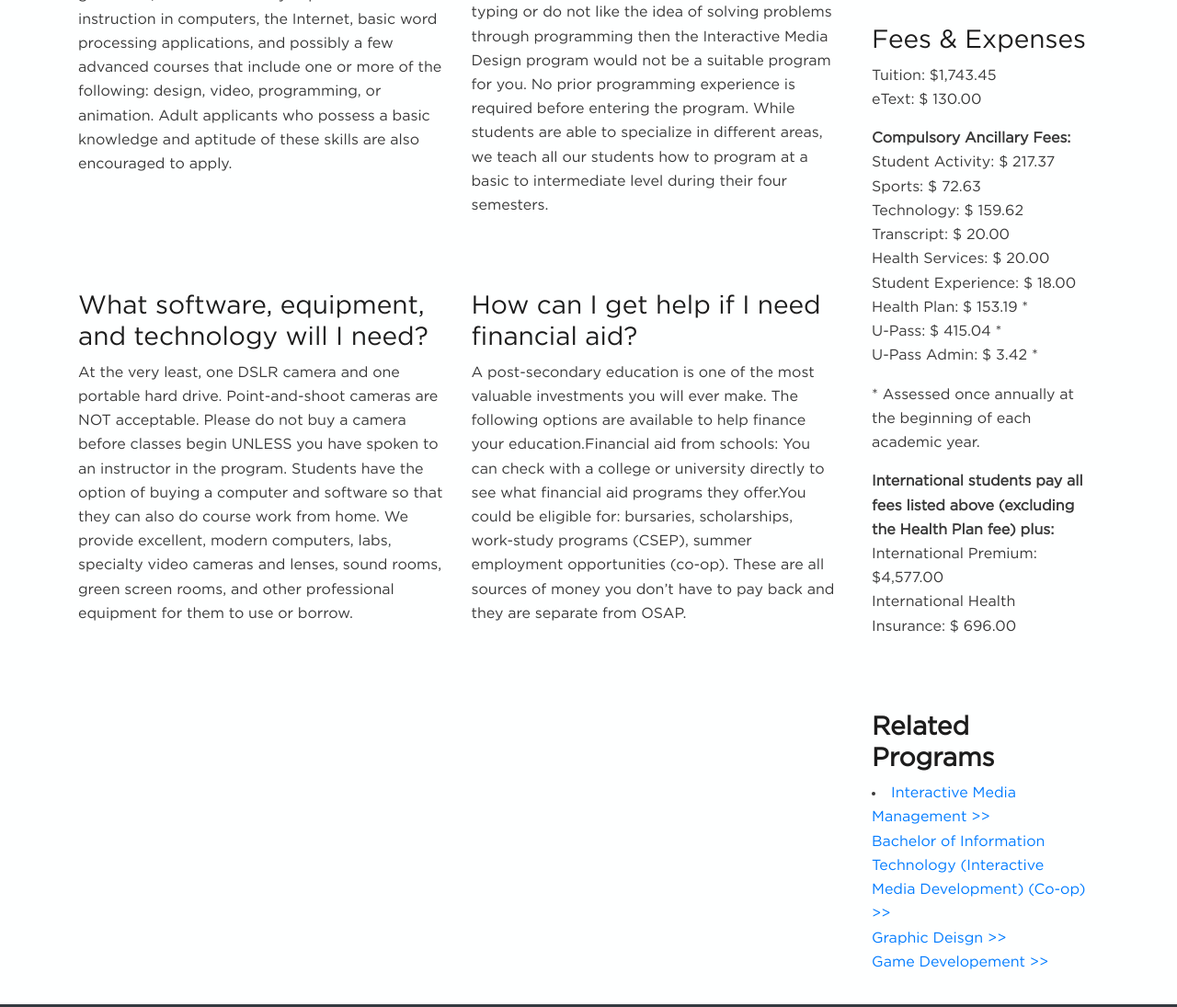
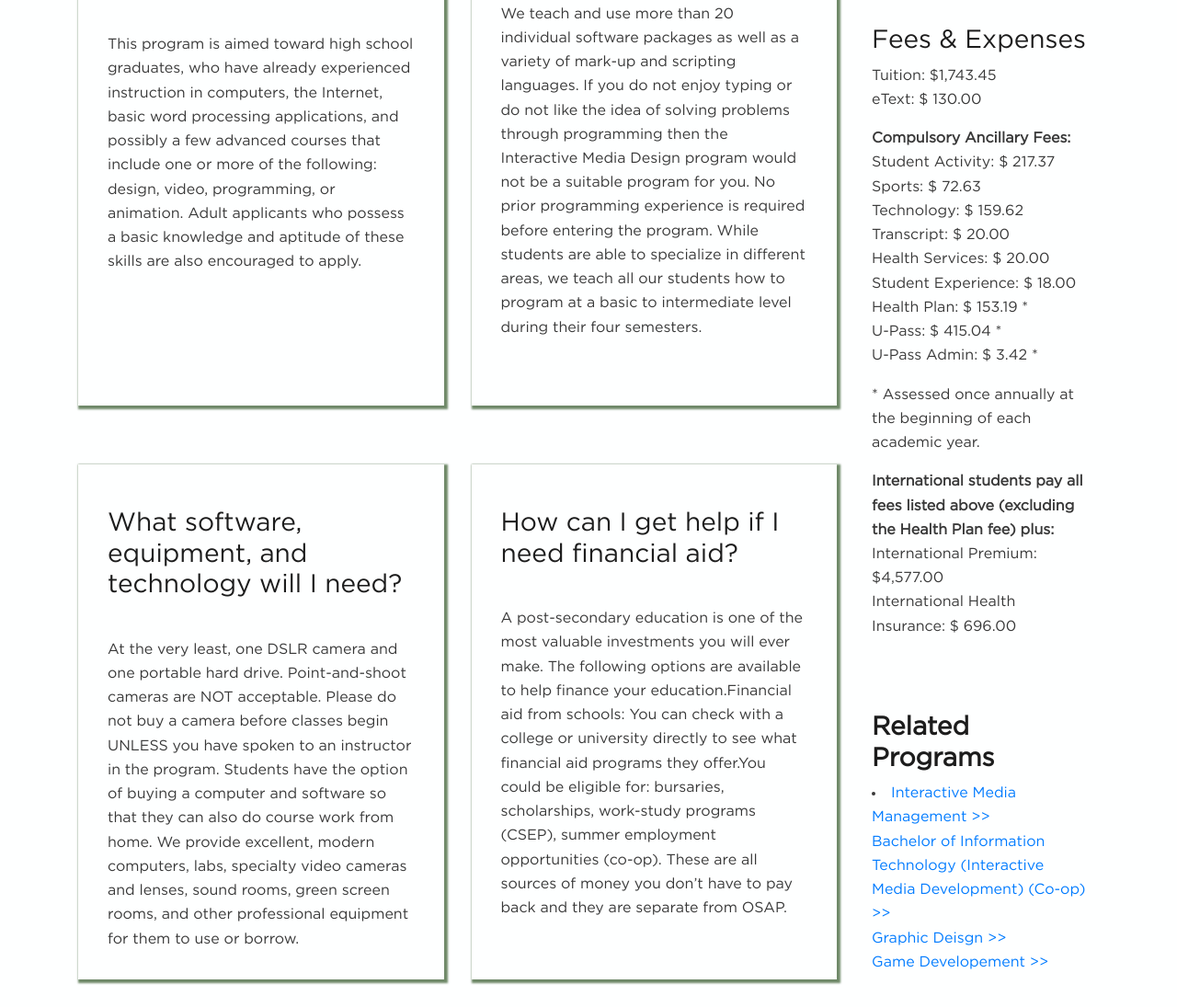
Before and after one commit to MTM6330-F18/Final-LEAFS, a website: page FAQ.html in a window 1280 px wide. Shown: the part 599-1694 px from the top of the page at 92% size. Drawn offline with nearby package versions, Linux system fonts and the light colour scheme.

Commit message:
add style to question-box

```diff
--- a/FAQ.html
+++ b/FAQ.html
@@ -81,24 +81,30 @@
       <div class="row">
         <article class="col-md-6">
           <div class="question-box">
-          <h3>To whom is this program suitable?</h3>
-          <p>This program is aimed toward high school graduates, who have already experienced instruction in computers, the Internet, basic word processing applications, and possibly a few advanced courses that include one or more of the following: design, video, programming, or animation. Adult applicants who possess a basic knowledge and aptitude of these skills are also encouraged to apply.</p>
+            <h3>To whom is this program suitable?</h3>
+            <p>This program is aimed toward high school graduates, who have already experienced instruction in computers, the Internet, basic word processing applications, and possibly a few advanced courses that include one or more of the following: design, video, programming, or animation. Adult applicants who possess a basic knowledge and aptitude of these skills are also encouraged to apply.</p>
           </div>
         </article>
 
         <article class="col-md-6">
-          <h3>What will I learn?</h3>
-          <p>We teach and use more than 20 individual software packages as well as a variety of mark-up and scripting languages. If you do not enjoy typing or do not like the idea of solving problems through programming then the Interactive Media Design program would not be a suitable program for you. No prior programming experience is required before entering the program. While students are able to specialize in different areas, we teach all our students how to program at a basic to intermediate level during their four semesters. </p>
+          <div class="question-box">
+            <h3>What will I learn?</h3>
+            <p>We teach and use more than 20 individual software packages as well as a variety of mark-up and scripting languages. If you do not enjoy typing or do not like the idea of solving problems through programming then the Interactive Media Design program would not be a suitable program for you. No prior programming experience is required before entering the program. While students are able to specialize in different areas, we teach all our students how to program at a basic to intermediate level during their four semesters. </p>
+          </div>
         </article>
 
         <article class="col-md-6">
+        <div class="question-box">
           <h3>What software, equipment, and technology will I need?</h3>
           <p>At the very least, one DSLR camera and one portable hard drive. Point-and-shoot cameras are NOT acceptable. Please do not buy a camera before classes begin UNLESS you have spoken to an instructor in the program. Students have the option of buying a computer and software so that they can also do course work from home. We provide excellent, modern computers, labs, specialty video cameras and lenses, sound rooms, green screen rooms, and other professional equipment for them to use or borrow.</p>
+        </div>
         </article>
 
         <article class="col-md-6">
+        <div class="question-box">
           <h3>How can I get help if I need financial aid?</h3>
           <p>A post-secondary education is one of the most valuable investments you will ever make. The following options are available to help finance your education.Financial aid from schools: You can check with a college or university directly to see what financial aid programs they offer.You could be eligible for: bursaries, scholarships, work-study programs (CSEP), summer employment opportunities (co-op). These are all sources of money you don’t have to pay back and they are separate from OSAP.</p>
+        </div>
         </article>
       </div> <!-- row in question section -->
       </div><!-- question section -->
--- a/scss/_FAQ.scss
+++ b/scss/_FAQ.scss
@@ -14,3 +14,15 @@
         font-size: 3rem;
     }
 }
+
+#questions .row .col-md-6 .question-box {
+    border: 1px solid white;
+    box-shadow: 2px 2px 2px 2px rgba(15, 58, 4, 0.6);
+    padding: 2rem;
+    height: 35rem;
+
+    h3 {
+        padding-bottom: 2rem;
+        padding-top: 1rem;
+    }
+}
```
Also changed, not shown: css/main.css, css/min/main.css.
